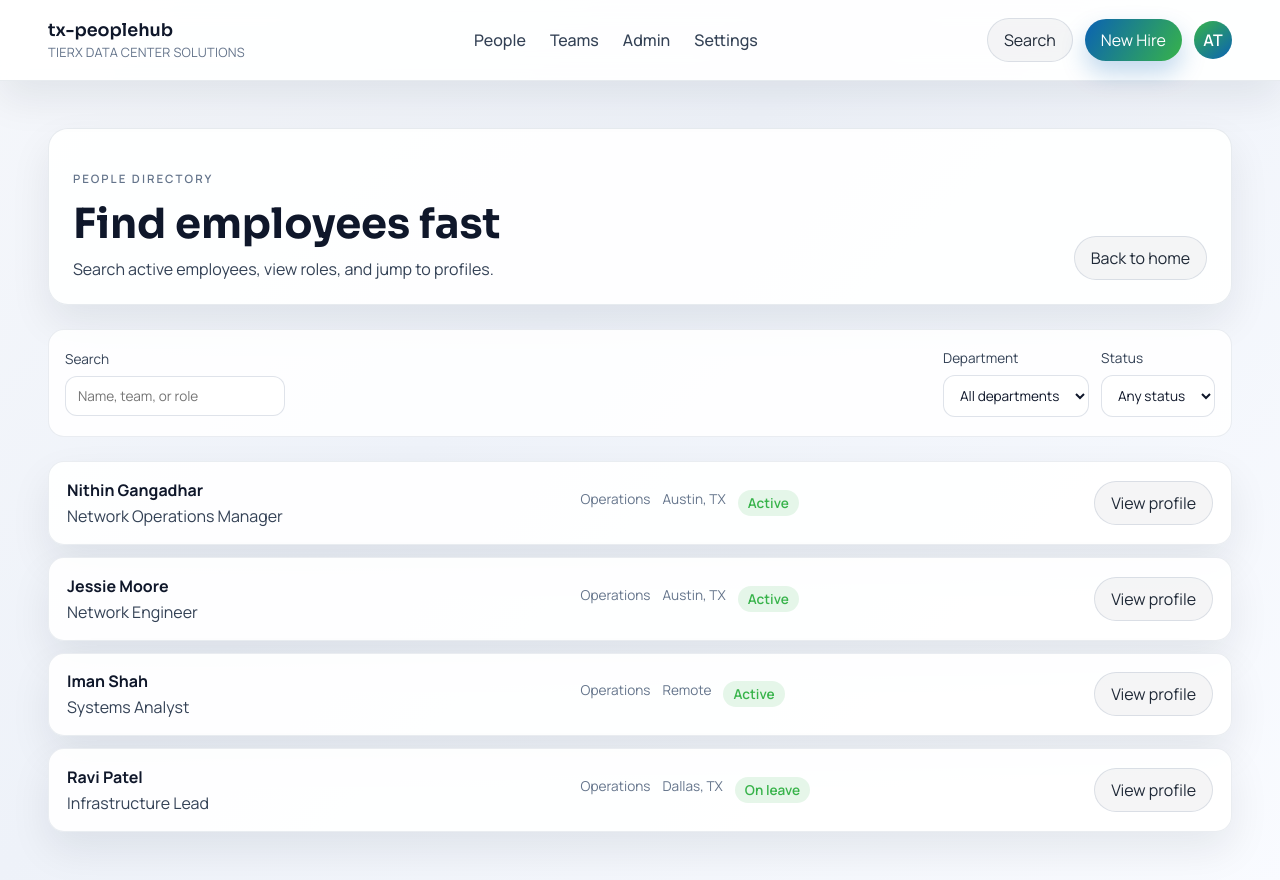
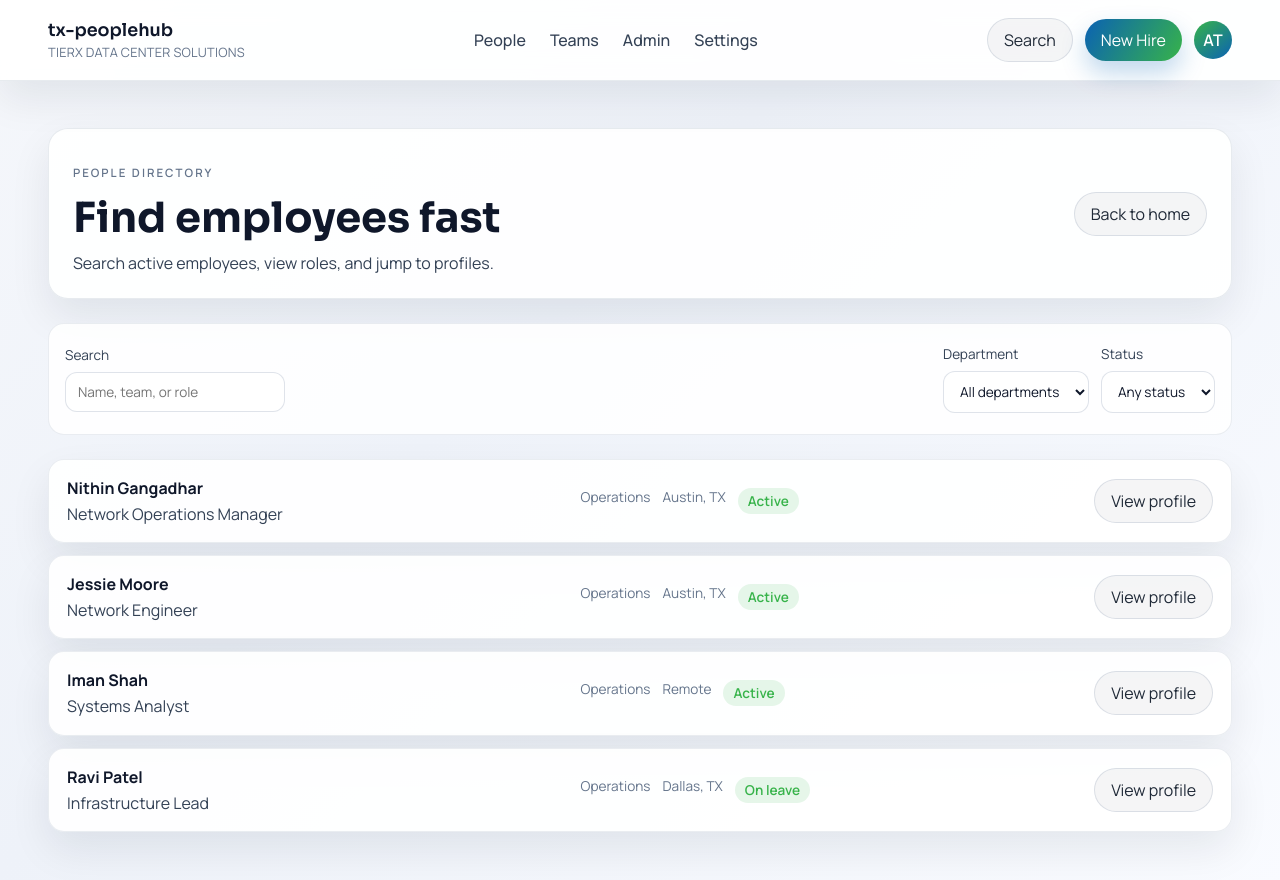
Before and after one commit to tierxdcs/tx-peoplehub, an Angular app: page /people in a window 1280 px wide. Shown: the top 880 px of the page. Built offline with nearby package versions, Linux system fonts and the light colour scheme.

Commit message:
Tighten People Directory header spacing

```diff
--- a/src/app/people-directory/people-directory.component.scss
+++ b/src/app/people-directory/people-directory.component.scss
@@ -7,10 +7,10 @@
 
 .directory-topbar {
   display: flex;
-  align-items: flex-end;
+  align-items: center;
   justify-content: space-between;
   gap: 24px;
-  padding: 24px;
+  padding: 20px 24px;
   border-radius: 20px;
   background: rgba(255, 255, 255, 0.92);
   border: 1px solid rgba(148, 163, 184, 0.22);
```
